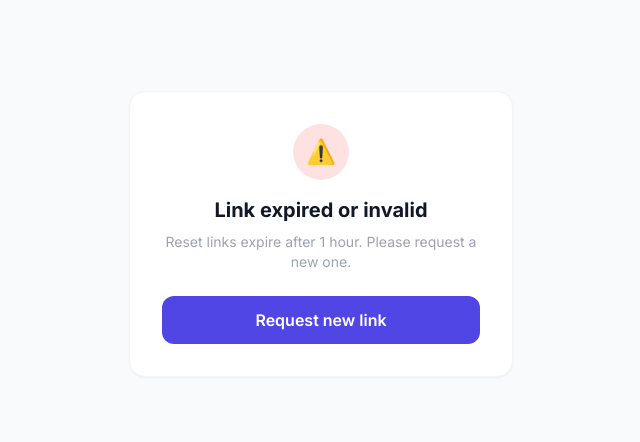
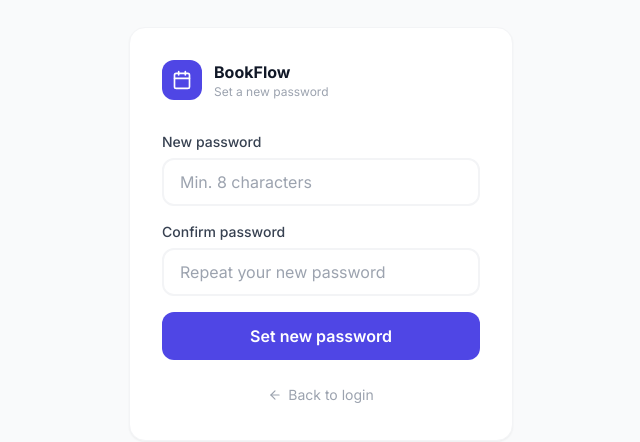
Before and after one commit to ojayWillow/bookflow, a Next.js app: page /reset-password in a window 1280 px wide. Shown: the part 166-608 px from the top of the page, without its empty margins (319-959 px from the left). Built offline with nearby package versions, Linux system fonts and the light colour scheme; no server answers.

Commit message:
fix(auth): show reset form immediately, remove session gate that caused blank page

```diff
--- a/src/app/reset-password/page.tsx
+++ b/src/app/reset-password/page.tsx
@@ -1,62 +1,22 @@
 'use client'
-import { useState, useEffect, useRef } from 'react'
+import { useState } from 'react'
 import { useRouter } from 'next/navigation'
 import { createBrowserClient } from '@supabase/ssr'
 import { Calendar, Loader2, ArrowLeft } from 'lucide-react'
 import Link from 'next/link'
 
-function makeSupabase() {
-  return createBrowserClient(
+export default function ResetPasswordPage() {
+  const router  = useRouter()
+  const supabase = createBrowserClient(
     process.env.NEXT_PUBLIC_SUPABASE_URL!,
     process.env.NEXT_PUBLIC_SUPABASE_ANON_KEY!
   )
-}
 
-export default function ResetPasswordPage() {
-  const router      = useRouter()
-  const supabaseRef = useRef(makeSupabase())
-
-  const [password, setPassword]         = useState('')
-  const [confirm, setConfirm]           = useState('')
-  const [loading, setLoading]           = useState(false)
-  const [error, setError]               = useState('')
-  const [sessionReady, setSessionReady] = useState(false)
-  const [invalidLink, setInvalidLink]   = useState(false)
-  const [done, setDone]                 = useState(false)
-
-  useEffect(() => {
-    const supabase = supabaseRef.current
-
-    // After /auth/callback exchanges the PKCE code server-side,
-    // the session is in cookies. The browser client picks it up
-    // and fires SIGNED_IN. We use that as the ready signal.
-    const { data: { subscription } } = supabase.auth.onAuthStateChange((event) => {
-      if (event === 'SIGNED_IN' || event === 'PASSWORD_RECOVERY') {
-        setSessionReady(true)
-      }
-    })
-
-    // Also check for an existing session immediately (page may have
-    // already loaded after the cookie was set by the callback redirect).
-    supabase.auth.getSession().then(({ data: { session } }) => {
-      if (session) setSessionReady(true)
-    })
-
-    // If nothing fires in 5 seconds the link is expired or invalid.
-    const timer = setTimeout(() => {
-      setInvalidLink(true)
-    }, 5000)
-
-    return () => {
-      subscription.unsubscribe()
-      clearTimeout(timer)
-    }
-  }, [])
-
-  // Cancel the invalid-link timeout once session is ready
-  useEffect(() => {
-    if (sessionReady) setInvalidLink(false)
-  }, [sessionReady])
+  const [password, setPassword] = useState('')
+  const [confirm, setConfirm]   = useState('')
+  const [loading, setLoading]   = useState(false)
+  const [error, setError]       = useState('')
+  const [done, setDone]         = useState(false)
 
   const handleSubmit = async (e: React.FormEvent) => {
     e.preventDefault()
@@ -71,7 +31,7 @@ export default function ResetPasswordPage() {
     setLoading(true)
     setError('')
 
-    const { error: updateError } = await supabaseRef.current.auth.updateUser({ password })
+    const { error: updateError } = await supabase.auth.updateUser({ password })
 
     if (updateError) {
       setError(updateError.message)
@@ -83,7 +43,6 @@ export default function ResetPasswordPage() {
     setTimeout(() => router.push('/admin/login'), 2000)
   }
 
-  // ─── Success ───────────────────────────────────────────────
   if (done) {
     return (
       <div className="min-h-screen bg-gray-50 flex items-center justify-center px-4">
@@ -98,42 +57,6 @@ export default function ResetPasswordPage() {
     )
   }
 
-  // ─── Expired / invalid link ───────────────────────────────────
-  if (invalidLink && !sessionReady) {
-    return (
-      <div className="min-h-screen bg-gray-50 flex items-center justify-center px-4">
-        <div className="bg-white rounded-2xl shadow-sm border border-gray-100 w-full max-w-sm p-8 text-center">
-          <div className="w-14 h-14 bg-red-100 rounded-full flex items-center justify-center mx-auto mb-4">
-            <span className="text-2xl">⚠️</span>
-          </div>
-          <h2 className="text-xl font-bold text-gray-900 mb-2">Link expired or invalid</h2>
-          <p className="text-sm text-gray-400 mb-6">
-            Reset links expire after 1 hour. Please request a new one.
-          </p>
-          <Link
-            href="/forgot-password"
-            className="inline-block w-full bg-indigo-600 text-white py-3 rounded-xl font-semibold hover:bg-indigo-700 transition-colors text-center"
-          >
-            Request new link
-          </Link>
-        </div>
-      </div>
-    )
-  }
-
-  // ─── Loading ───────────────────────────────────────────────
-  if (!sessionReady) {
-    return (
-      <div className="min-h-screen bg-gray-50 flex items-center justify-center px-4">
-        <div className="text-gray-400 flex items-center gap-2">
-          <Loader2 className="w-5 h-5 animate-spin" />
-          Verifying your reset link…
-        </div>
-      </div>
-    )
-  }
-
-  // ─── Reset form ───────────────────────────────────────────────
   return (
     <div className="min-h-screen bg-gray-50 flex items-center justify-center px-4">
       <div className="bg-white rounded-2xl shadow-sm border border-gray-100 w-full max-w-sm p-8">
```
